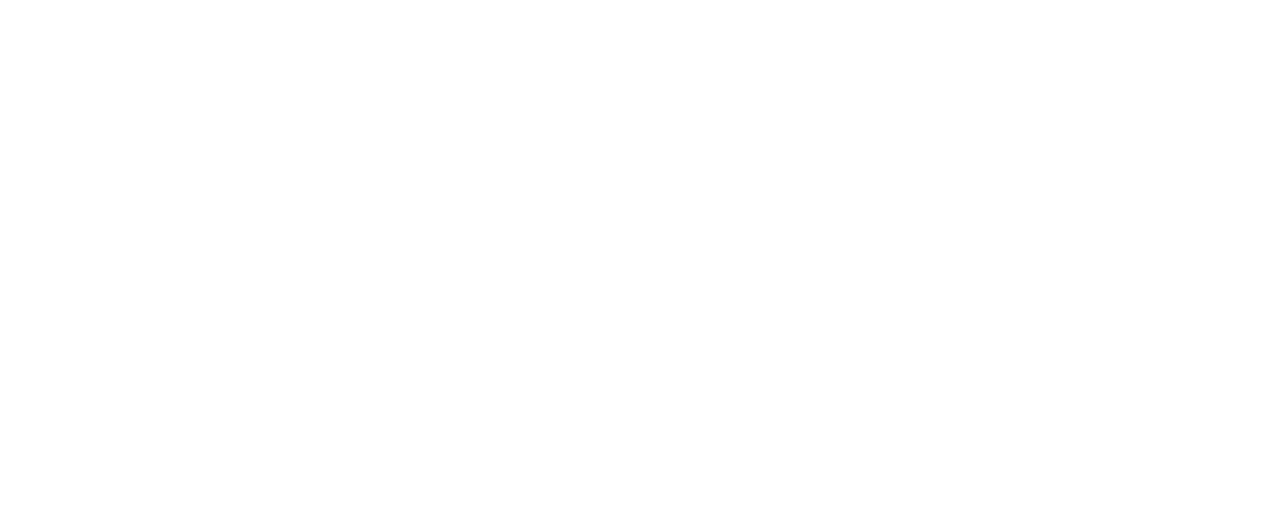
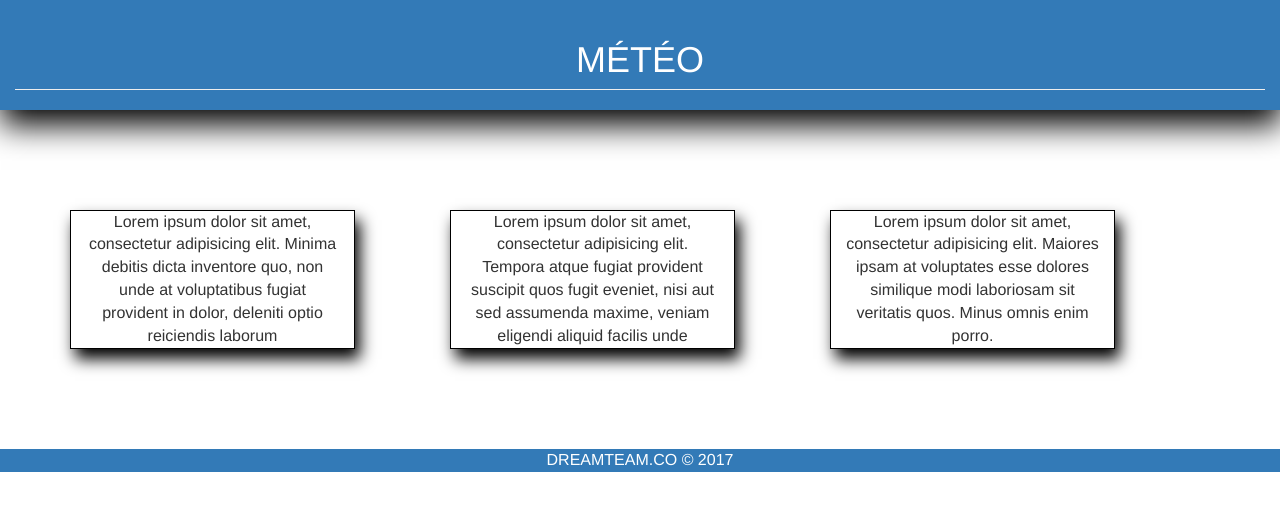
Before and after one commit to mickaelpol/openweatherMap, a website: page index.html in a window 1280 px wide. Drawn offline with nearby package versions, Linux system fonts and the light colour scheme.

Commit message:
integration site

```diff
--- a/css/style.css
+++ b/css/style.css
@@ -0,0 +1,28 @@
+body {
+	margin: 0;
+	padding:0;
+	font-size:16px;
+}
+
+.border {
+	border: 1px solid black;
+}
+
+.margin-left {
+	margin-left: 60px;
+}
+.margin-rigth {
+	margin-right: 60px;
+}
+.margin-top {
+	margin-top: 100px;
+}
+.margin-bot {
+	margin-bottom: 60px;
+}
+.shadow {
+	box-shadow: 5px 10px 15px black;
+}
+.shadow-title {
+	box-shadow: 1px 15px 30px black;
+}
--- a/index.html
+++ b/index.html
@@ -5,14 +5,48 @@
   <meta name="viewport" content="width=device-width, initial-scale=1.0">
   <meta http-equiv="X-UA-Compatible" content="ie=edge">
   <title>templates</title>
-  <link rel="stylesheet" href="https://maxcdn.bootstrapcdn.com/bootstrap/3.3.7/css/bootstrap.min.css" integrity="sha384-BVYiiSIFeK1dGmJRAkycuHAHRg32OmUcww7on3RYdg4Va+PmSTsz/K68vbdEjh4u" crossorigin="anonymous">
+  <!-- link bootstrap cdn -->
+  <!-- <link rel="stylesheet" href="https://maxcdn.bootstrapcdn.com/bootstrap/3.3.7/css/bootstrap.min.css" integrity="sha384-BVYiiSIFeK1dGmJRAkycuHAHRg32OmUcww7on3RYdg4Va+PmSTsz/K68vbdEjh4u" crossorigin="anonymous"> -->
+  <!-- link bootstrap local -->
   <link rel="stylesheet" href="node_modules/bootstrap/dist/css/bootstrap.min.css">
+  <!-- link ma page css -->
   <link rel="stylesheet" href="css/style.css">
 </head>
 <body>
 
+  <!-- Titre de la page -->
+  <div class="container-fluid bg-primary shadow-title">
+    <div class="row">
+      <div class="col-xs-12 text-center">
+        <h1 class="text-uppercase page-header">
+          météo
+        </h1>
+      </div>
+    </div>
+  </div>
+  <!-- fin de titre de la page -->
 
-<script type="text/javascript" src="node_modules/jquery/dist/jquery.min.js"></script>
-<script type="text/javascript" src="js/app.js"></script>
+  <!-- contenu météo -->
+  <div class="container margin-top">
+    <div class="row">
+      <div class="col-sm-12 text-center ">
+        <div class="col-sm-3 border shadow">Lorem ipsum dolor sit amet, consectetur adipisicing elit. Minima debitis dicta inventore quo, non unde at voluptatibus fugiat provident in dolor, deleniti optio reiciendis laborum </div>
+        <div class="col-sm-3 col-sm-offset-1 border shadow">Lorem ipsum dolor sit amet, consectetur adipisicing elit. Tempora atque fugiat provident suscipit quos fugit eveniet, nisi aut sed assumenda maxime, veniam eligendi aliquid facilis unde </div>
+        <div class="col-sm-3 col-sm-offset-1 border shadow">Lorem ipsum dolor sit amet, consectetur adipisicing elit. Maiores ipsam at voluptates esse dolores similique modi laboriosam sit veritatis quos. Minus omnis enim porro.</div>
+      </div>
+    </div>
+  </div>
+  <!-- fin du contenu de la page météo -->
+
+
+  <!-- footer -->
+  <div class="container-fluid bg-primary text-center text-uppercase text-info margin-top">
+    <footer>dreamteam.CO &copy; 2017 </footer>
+  </div>
+
+  <!-- link script jquery -->
+  <script type="text/javascript" src="node_modules/jquery/dist/jquery.min.js"></script>
+  <script type="text/javascript" src="js/app.js"></script>
+
 </body>
 </html>
```
